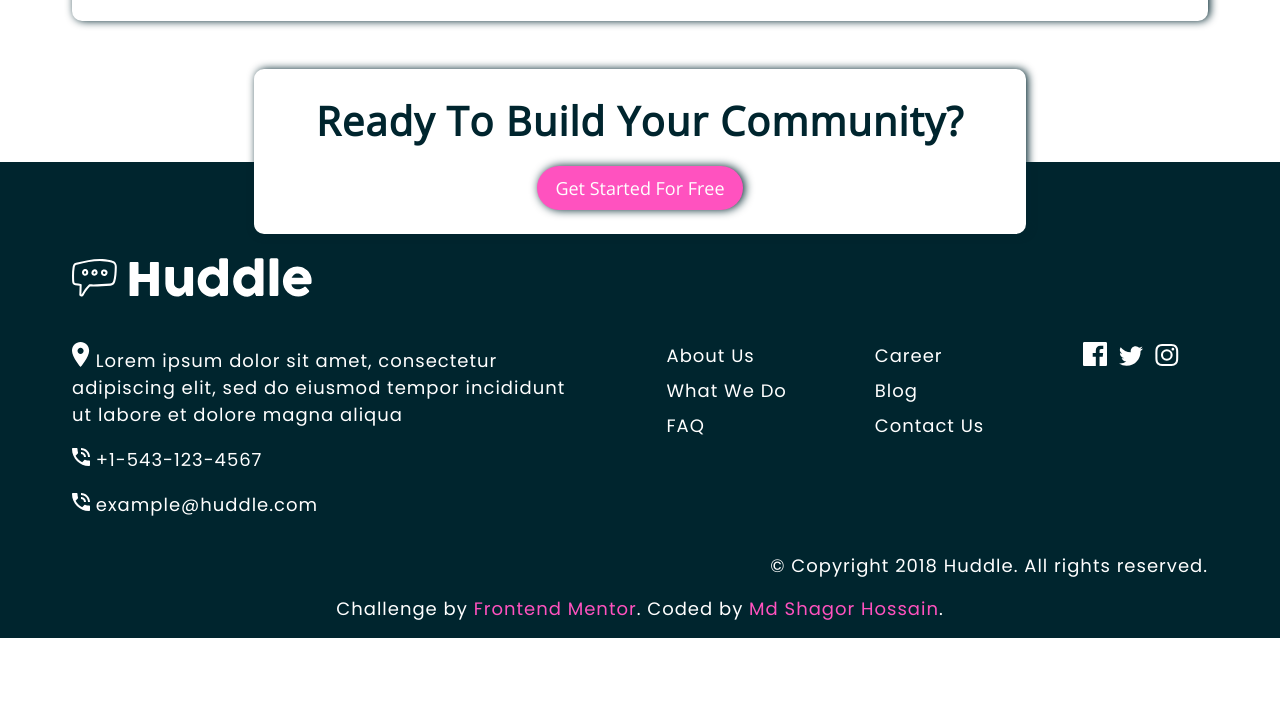
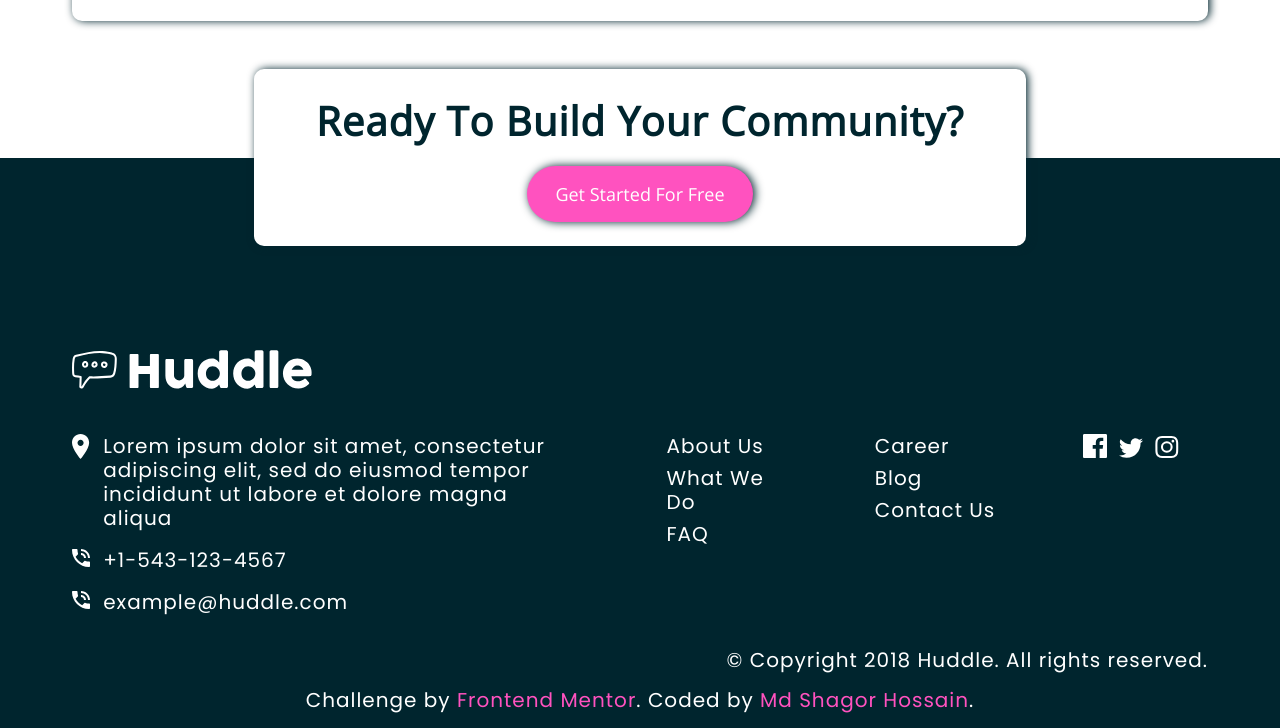
Before and after one commit to shagor-coder/huddle-landing-page, a website: page index.html in a window 1280 px wide. Shown: the part 2068-2796 px from the top of the page. Before the commit the page ends 2706 px from the top, so only its background shows below. Drawn offline with nearby package versions, Linux system fonts and the light colour scheme.

Commit message:
Huddle Landing Page

```diff
--- a/index.html
+++ b/index.html
@@ -10,7 +10,7 @@
     <link rel="icon" type="image/png" sizes="32x32" href="./src/img/favicon-32x32.png">
     <!-- Custom CSS -->
     <link rel="stylesheet" href="dist/style.css">
-    <title>Frontend Mentor | Huddle landing page with alternating feature blocks</title>
+    <title>Huddle Landing Page</title>
 </head>
 <body>
 
@@ -161,19 +161,25 @@
                     <div class="footer__content">
                         <p class="footer__content__des">
                             <span><img src="./src/img/icon-location.svg" alt="Location"></span>
-                            Lorem ipsum dolor sit amet, consectetur adipiscing elit, sed do eiusmod tempor incididunt ut labore et dolore magna aliqua
+                            <span class="text">
+                                Lorem ipsum dolor sit amet, consectetur adipiscing elit, sed do eiusmod tempor incididunt ut labore et dolore magna aliqua
+                            </span>
                         </p>
 
                         <p class="footer__content__des">
                             <span><img src="./src/img/icon-phone.svg" alt="Phone"></span>
 
-                            <a href="tel:+1-543-123-4567">+1-543-123-4567</a>
+                            <span>
+                                <a href="tel:+1-543-123-4567">+1-543-123-4567</a>
+                            </span>
                         </p>
 
                         <p class="footer__content__des">
                             <span><img src="./src/img/icon-phone.svg" alt="Phone"></span>
 
-                            <a href="mailto:example@huddle.com">example@huddle.com</a>
+                            <span>
+                                <a href="mailto:example@huddle.com">example@huddle.com</a>
+                            </span>
                         </p>
                     </div>
                 </div>
--- a/src/scss/_footer.scss
+++ b/src/scss/_footer.scss
@@ -1,9 +1,9 @@
 .footer{
     background: $VeryDarkCyan;
-    padding: 6rem 0 1rem 0;
+    padding: 12rem 0 1rem 0;
     color: $White;
     position: relative;
-    margin-top: -10rem;
+    margin-top: -11rem;
 
     // ### Resetting Default Row
 
@@ -42,12 +42,20 @@
         &__des{
             @include font400;
             color: $White;
+            position: relative;
+            display: flex;
+            align-items: flex-start;
+            justify-content: flex-start;
 
             span{
-                height: 100%;
+                display: inline-block;
 
                 img{
                     width: 1.125rem;
+                }
+
+                &:not(:last-child){
+                    margin-right: 0.825rem;
                 }
             }
             a{
--- a/src/scss/_mixins.scss
+++ b/src/scss/_mixins.scss
@@ -24,9 +24,10 @@
 @mixin font400 {
     font-family: 'Poppins',sans-serif;
     font-weight: 400;
-    font-size: 1.125rem;
+    font-size: 1.250rem;
     color: inherit;
     letter-spacing: 0.0625rem;
+    line-height: 1.5rem;
     padding-bottom: 1.125rem;
 }
 
@@ -65,6 +66,7 @@
     @include btnSmall();
     background-color: $Pink;
     color: $White !important;
+    padding: 1rem 1.8rem !important;
     transition: all 0.3s ease-in-out;
 
     &:hover{
```
Also changed, not shown: dist/style.css.
